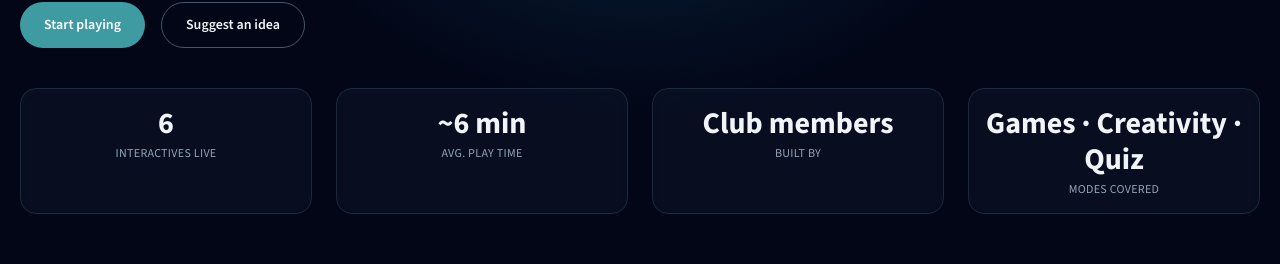
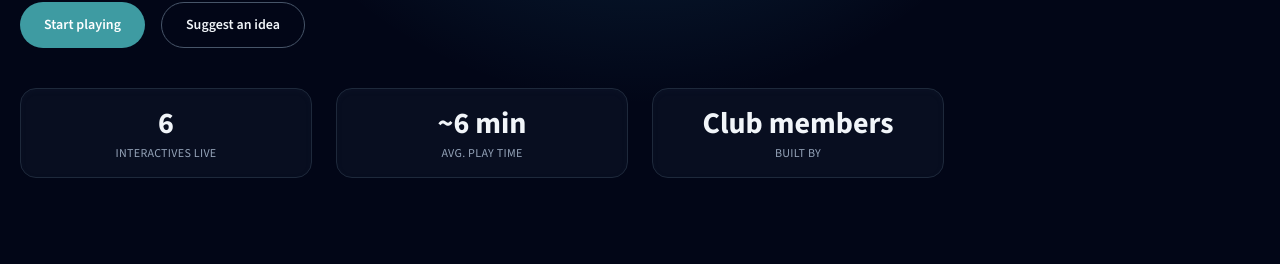
Before and after one commit to mrmorgan-i/newmancodingclub, a Next.js app: page /interactives in a window 1280 px wide. Shown: the part 346-610 px from the top of the page. Built offline with nearby package versions, Linux system fonts and the light colour scheme; no server answers.

Commit message:
remove long wrapping text

```diff
--- a/src/app/interactives/page.tsx
+++ b/src/app/interactives/page.tsx
@@ -159,7 +159,6 @@ export default function InteractivesPage() {
               { label: 'Interactives live', value: activities.length },
               { label: 'Avg. play time', value: '~6 min' },
               { label: 'Built by', value: 'Club members' },
-              { label: 'Modes covered', value: 'Games · Creativity · Quiz' },
             ].map((stat) => (
               <div
                 key={stat.label}
```
